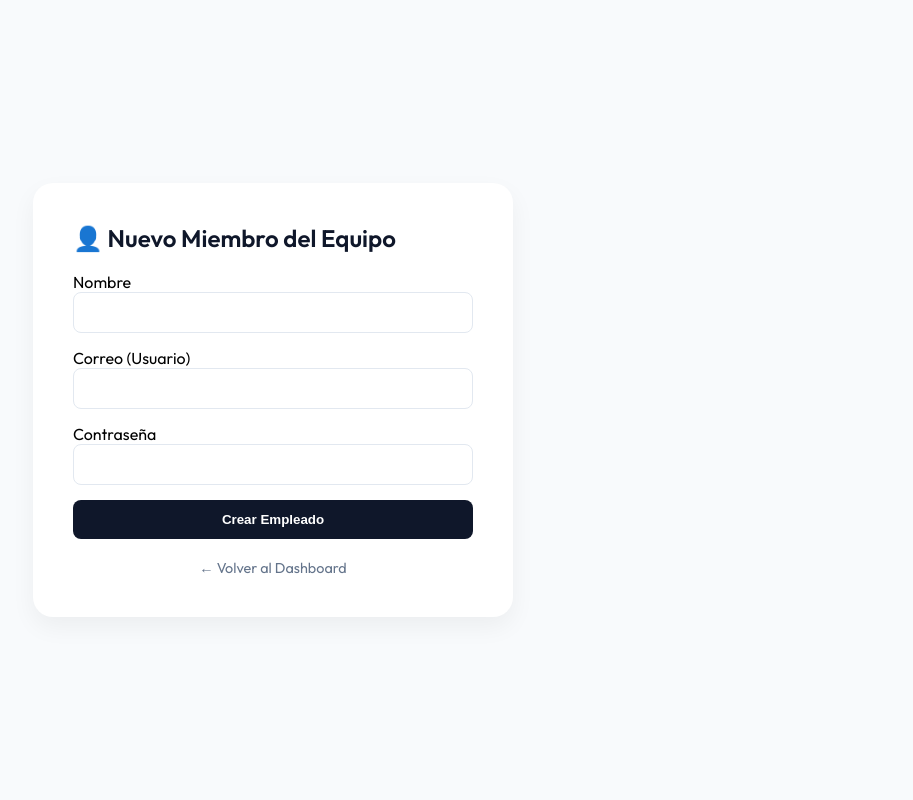
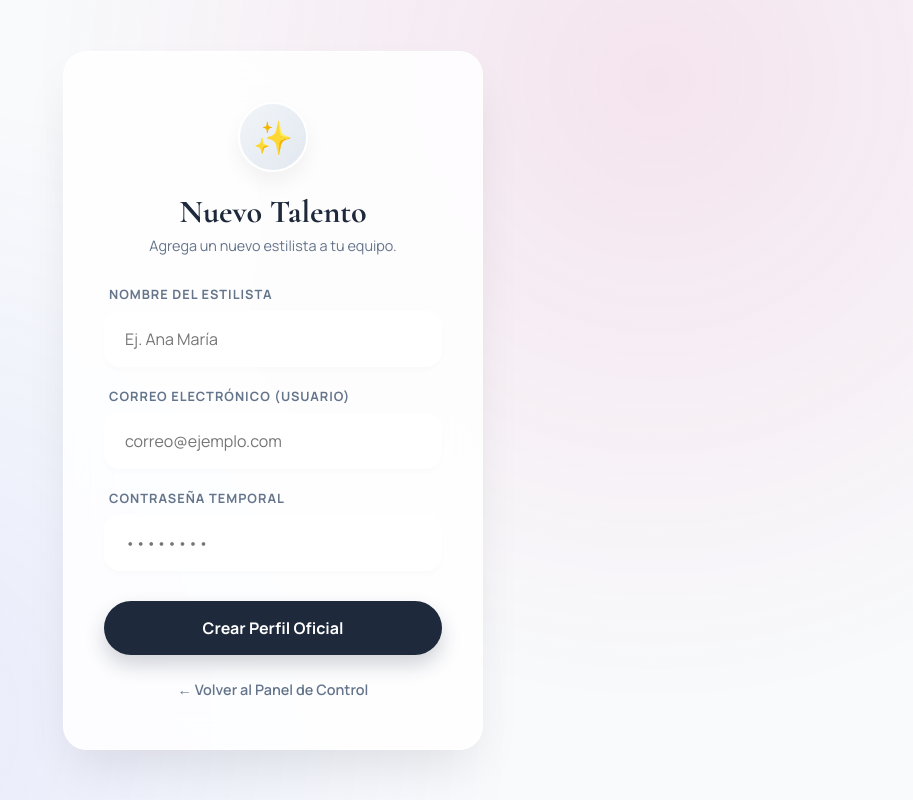
Before and after one commit to juanpablosierraorjuela-bit/CitasPeluqueria-Backend, a Django app: template salon/templates/salon/crear_empleado.html in a window 1280 px wide. Shown: the whole page, without its empty margins (367-1280 px from the left). Run offline with Django 3.2, Linux system fonts and the light colour scheme; the template is opened without the code that fills it, so the values that code supplies are empty.

Commit message:
Update crear_empleado.html

```diff
--- a/salon/templates/salon/crear_empleado.html
+++ b/salon/templates/salon/crear_empleado.html
@@ -1,34 +1,181 @@
+{% load static %}
 <!DOCTYPE html>
 <html lang="es">
 <head>
     <meta charset="UTF-8">
-    <meta name="viewport" content="width=device-width, initial-scale=1.0">
-    <title>Nuevo Empleado</title>
-    <link href="https://fonts.googleapis.com/css2?family=Outfit:wght@300;400;600&display=swap" rel="stylesheet">
+    <meta name="viewport" content="width=device-width, initial-scale=1.0, maximum-scale=1.0, user-scalable=no">
+    <title>Nuevo Talento | Admin</title>
+
+    <link rel="preconnect" href="https://fonts.googleapis.com">
+    <link rel="preconnect" href="https://fonts.gstatic.com" crossorigin>
+    <link href="https://fonts.googleapis.com/css2?family=Cormorant+Garamond:ital,wght@0,600;0,700;1,600&family=Manrope:wght@400;500;600;700&display=swap" rel="stylesheet">
+
     <style>
-        body { font-family: 'Outfit', sans-serif; background: #f8fafc; display: flex; justify-content: center; align-items: center; min-height: 100vh; margin: 0; }
-        .card { background: white; padding: 40px; border-radius: 20px; box-shadow: 0 10px 25px rgba(0,0,0,0.05); width: 100%; max-width: 400px; }
-        h2 { margin-top: 0; color: #0f172a; }
-        input { width: 100%; padding: 12px; margin-bottom: 15px; border: 1px solid #e2e8f0; border-radius: 8px; box-sizing: border-box; }
-        button { width: 100%; padding: 12px; background: #0f172a; color: white; border: none; border-radius: 8px; font-weight: 600; cursor: pointer; }
-        .back-link { display: block; text-align: center; margin-top: 20px; text-decoration: none; color: #64748b; font-size: 0.9rem; }
+        :root {
+            --font-display: 'Cormorant Garamond', serif;
+            --font-body: 'Manrope', sans-serif;
+
+            --primary: #1e293b;
+            --secondary: #64748b;
+            --accent: #db2777;
+            --gold: #d4af37;
+
+            --bg-body: #f8fafc;
+            --surface: rgba(255, 255, 255, 0.85);
+            --glass: rgba(255, 255, 255, 0.6);
+
+            --shadow-card: 0 25px 50px -12px rgba(0, 0, 0, 0.1);
+            --input-shadow: 0 4px 6px -1px rgba(0, 0, 0, 0.02);
+
+            --radius-lg: 24px;
+            --radius-md: 16px;
+        }
+
+        * { margin: 0; padding: 0; box-sizing: border-box; }
+
+        body {
+            font-family: var(--font-body);
+            background-color: var(--bg-body);
+            display: flex; justify-content: center; align-items: center;
+            min-height: 100vh; padding: 20px;
+            color: var(--primary);
+            overflow: hidden;
+        }
+
+        /* --- FONDO AMBIENTAL --- */
+        .ambient-bg {
+            position: fixed; top: 0; left: 0; width: 100%; height: 100%; z-index: -1;
+            background:
+                radial-gradient(circle at 80% 10%, rgba(219, 39, 119, 0.1) 0%, transparent 50%),
+                radial-gradient(circle at 20% 90%, rgba(99, 102, 241, 0.1) 0%, transparent 50%);
+        }
+
+        /* --- TARJETA --- */
+        .admin-card {
+            background: var(--surface);
+            backdrop-filter: blur(20px);
+            padding: 50px 40px;
+            border-radius: var(--radius-lg);
+            width: 100%; max-width: 420px;
+            box-shadow: var(--shadow-card);
+            border: 1px solid rgba(255, 255, 255, 0.8);
+            position: relative;
+            animation: slideUp 0.8s cubic-bezier(0.16, 1, 0.3, 1);
+        }
+
+        @keyframes slideUp {
+            from { opacity: 0; transform: translateY(30px); }
+            to { opacity: 1; transform: translateY(0); }
+        }
+
+        /* --- HEADER --- */
+        .header-icon {
+            width: 70px; height: 70px; background: linear-gradient(135deg, #f1f5f9, #e2e8f0);
+            border-radius: 50%; margin: 0 auto 20px; display: flex; align-items: center; justify-content: center;
+            font-size: 2rem; border: 2px solid white; box-shadow: 0 10px 20px rgba(0,0,0,0.05);
+        }
+
+        h2 {
+            font-family: var(--font-display); font-size: 2rem; font-weight: 700;
+            text-align: center; margin-bottom: 5px; color: var(--primary);
+        }
+
+        .subtitle {
+            text-align: center; color: var(--secondary); font-size: 0.9rem; margin-bottom: 30px;
+        }
+
+        /* --- FORMULARIO --- */
+        .form-group { margin-bottom: 20px; position: relative; }
+
+        label {
+            display: block; font-size: 0.8rem; font-weight: 700; color: var(--secondary);
+            margin-bottom: 8px; text-transform: uppercase; letter-spacing: 1px; margin-left: 5px;
+        }
+
+        input {
+            width: 100%; padding: 16px 20px; border: 1px solid transparent;
+            border-radius: var(--radius-md); background: white;
+            font-family: var(--font-body); font-size: 1rem; color: var(--primary);
+            box-shadow: var(--input-shadow); outline: none; transition: 0.3s;
+        }
+
+        input:focus {
+            box-shadow: 0 0 0 4px rgba(219, 39, 119, 0.1);
+            border-color: rgba(219, 39, 119, 0.2);
+        }
+
+        /* --- BOTÓN --- */
+        .btn-submit {
+            width: 100%; padding: 16px; border: none; border-radius: 50px;
+            background: var(--primary); color: white;
+            font-family: var(--font-body); font-size: 1rem; font-weight: 700;
+            cursor: pointer; box-shadow: 0 10px 20px rgba(30, 41, 59, 0.2);
+            transition: transform 0.2s; margin-top: 10px;
+            position: relative; overflow: hidden;
+        }
+
+        .btn-submit:hover { transform: translateY(-2px); box-shadow: 0 15px 30px rgba(30, 41, 59, 0.3); }
+
+        /* Efecto Shimmer */
+        .btn-submit::after {
+            content: ''; position: absolute; top: 0; left: -100%; width: 50%; height: 100%;
+            background: linear-gradient(90deg, transparent, rgba(255,255,255,0.2), transparent);
+            transform: skewX(-20deg); animation: shimmer 3s infinite;
+        }
+        @keyframes shimmer { 0% { left: -100%; } 20% { left: 200%; } 100% { left: 200%; } }
+
+        /* --- FOOTER --- */
+        .back-link {
+            display: block; text-align: center; margin-top: 25px;
+            text-decoration: none; color: var(--secondary); font-size: 0.9rem; font-weight: 600;
+            transition: color 0.3s;
+        }
+        .back-link:hover { color: var(--primary); }
+
+        .error-msg {
+            background: #fee2e2; color: #b91c1c; padding: 12px; border-radius: 12px;
+            font-size: 0.9rem; text-align: center; margin-bottom: 20px; font-weight: 600;
+        }
     </style>
 </head>
 <body>
-    <div class="card">
-        <h2>👤 Nuevo Miembro del Equipo</h2>
-        {% if error %} <p style="color: red;">{{ error }}</p> {% endif %}
+
+    <div class="ambient-bg"></div>
+
+    <div class="admin-card">
+        <div class="header-icon">✨</div>
+        <h2>Nuevo Talento</h2>
+        <p class="subtitle">Agrega un nuevo estilista a tu equipo.</p>
+
+        {% if error %}
+            <div class="error-msg animate-enter">⚠️ {{ error }}</div>
+        {% endif %}
+
         <form method="POST">
             {% csrf_token %}
-            <label>Nombre</label>
-            <input type="text" name="nombre" required>
-            <label>Correo (Usuario)</label>
-            <input type="email" name="email" required>
-            <label>Contraseña</label>
-            <input type="password" name="password" required>
-            <button type="submit">Crear Empleado</button>
+
+            <div class="form-group">
+                <label>Nombre del Estilista</label>
+                <input type="text" name="nombre" placeholder="Ej. Ana María" required autocomplete="off">
+            </div>
+
+            <div class="form-group">
+                <label>Correo Electrónico (Usuario)</label>
+                <input type="email" name="email" placeholder="correo@ejemplo.com" required autocomplete="off">
+            </div>
+
+            <div class="form-group">
+                <label>Contraseña Temporal</label>
+                <input type="password" name="password" placeholder="••••••••" required>
+            </div>
+
+            <button type="submit" class="btn-submit">Crear Perfil Oficial</button>
         </form>
-        <a href="/dashboard/" class="back-link">← Volver al Dashboard</a>
+
+        <a href="{% url 'dashboard_dueño' %}" class="back-link">
+            ← Volver al Panel de Control
+        </a>
     </div>
+
 </body>
 </html>
```
